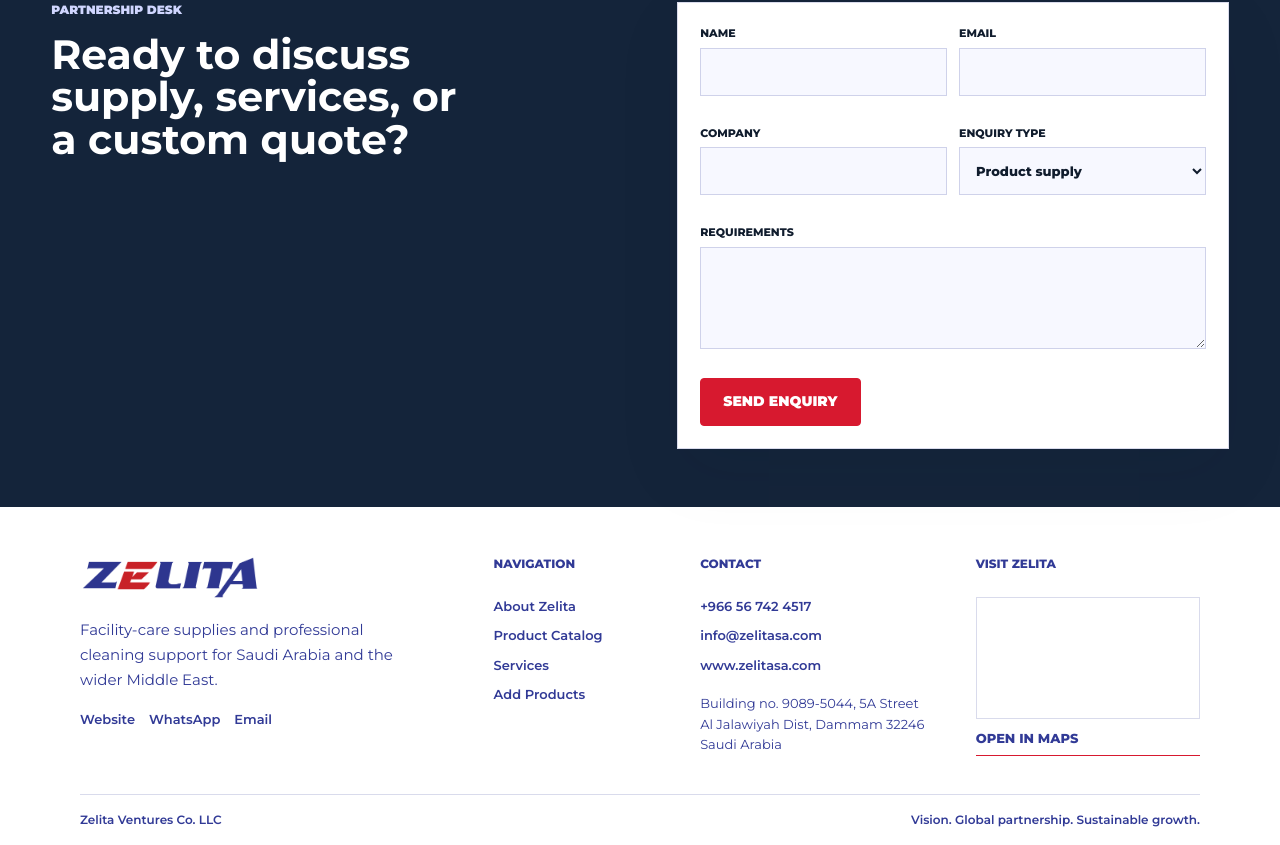
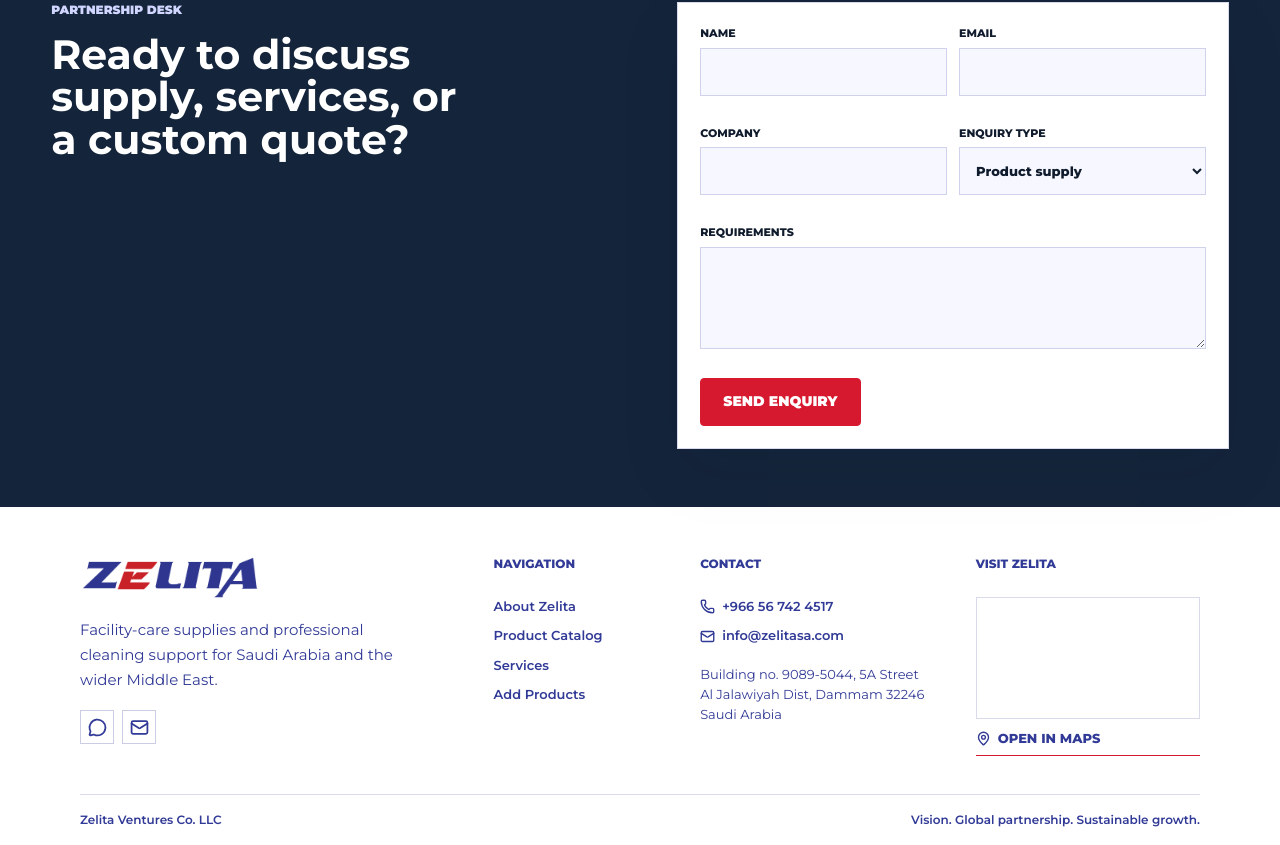
Before and after one commit to thameem89/zelita, a Next.js app: page / in a window 1280 px wide. Shown: the part 3185-4030 px from the top of the page. Built offline with nearby package versions, Linux system fonts and the light colour scheme; grey boxes are pictures that could not be loaded.

Commit message:
Use icons in footer contact links

```diff
--- a/app/globals.css
+++ b/app/globals.css
@@ -776,6 +776,7 @@
 }
 
 .footer-column a,
+.footer-contact-link,
 .social-links a {
   color: var(--blue);
   font-size: 13px;
@@ -784,6 +785,7 @@
 }
 
 .footer-column a:hover,
+.footer-contact-link:hover,
 .social-links a:hover {
   color: var(--red);
   transform: translateX(2px);
@@ -800,7 +802,38 @@
 .social-links {
   display: flex;
   flex-wrap: wrap;
-  gap: 14px;
+  gap: 8px;
+}
+
+.sr-only {
+  height: 1px;
+  margin: -1px;
+  overflow: hidden;
+  padding: 0;
+  position: absolute;
+  white-space: nowrap;
+  width: 1px;
+  clip: rect(0, 0, 0, 0);
+}
+
+.social-links a {
+  align-items: center;
+  border: 1px solid rgba(49, 58, 150, 0.25);
+  display: inline-flex;
+  height: 34px;
+  justify-content: center;
+  width: 34px;
+}
+
+.social-links a:hover {
+  border-color: var(--red);
+}
+
+.footer-contact-link,
+.map-link {
+  align-items: center;
+  display: inline-flex;
+  gap: 7px;
 }
 
 .footer-map {
@@ -812,7 +845,6 @@
 
 .map-link {
   color: var(--blue);
-  display: inline-flex;
   font-size: 13px;
   font-weight: 800;
   padding-bottom: 7px;
--- a/app/site-footer.tsx
+++ b/app/site-footer.tsx
@@ -1,3 +1,5 @@
+import { Mail, MapPin, MessageCircle, Phone } from "lucide-react";
+
 export function SiteFooter() {
   return (
     <footer className="site-footer" id="footer">
@@ -13,17 +15,20 @@
             Arabia and the wider Middle East.
           </p>
           <div className="social-links" aria-label="Zelita online channels">
-            <a href="https://www.zelitasa.com" rel="noreferrer" target="_blank">
-              Website
-            </a>
             <a
+              aria-label="WhatsApp Zelita"
               href="https://wa.me/966567424517"
               rel="noreferrer"
               target="_blank"
+              title="WhatsApp"
             >
-              WhatsApp
+              <MessageCircle aria-hidden="true" size={19} strokeWidth={2.2} />
+              <span className="sr-only">WhatsApp</span>
             </a>
-            <a href="mailto:info@zelitasa.com">Email</a>
+            <a aria-label="Email Zelita" href="mailto:info@zelitasa.com" title="Email">
+              <Mail aria-hidden="true" size={19} strokeWidth={2.2} />
+              <span className="sr-only">Email</span>
+            </a>
           </div>
         </section>
 
@@ -37,10 +42,13 @@
 
         <section className="footer-column" aria-labelledby="footer-contact">
           <p className="footer-label" id="footer-contact">Contact</p>
-          <a href="tel:+966567424517">+966 56 742 4517</a>
-          <a href="mailto:info@zelitasa.com">info@zelitasa.com</a>
-          <a href="https://www.zelitasa.com" rel="noreferrer" target="_blank">
-            www.zelitasa.com
+          <a className="footer-contact-link" href="tel:+966567424517">
+            <Phone aria-hidden="true" size={15} strokeWidth={2.2} />
+            <span>+966 56 742 4517</span>
+          </a>
+          <a className="footer-contact-link" href="mailto:info@zelitasa.com">
+            <Mail aria-hidden="true" size={15} strokeWidth={2.2} />
+            <span>info@zelitasa.com</span>
           </a>
           <address>
             Building no. 9089-5044, 5A Street<br />
@@ -62,6 +70,7 @@
             rel="noreferrer"
             target="_blank"
           >
+            <MapPin aria-hidden="true" size={15} strokeWidth={2.2} />
             Open in Maps
           </a>
         </section>
--- a/package.json
+++ b/package.json
@@ -15,6 +15,7 @@
   },
   "dependencies": {
     "drizzle-orm": "0.45.2",
+    "lucide-react": "^1.24.0",
     "next": "16.2.6",
     "react": "19.2.6",
     "react-dom": "19.2.6"
```
Also changed, not shown: 1 other file (tests, documents, lock files or other folders).
